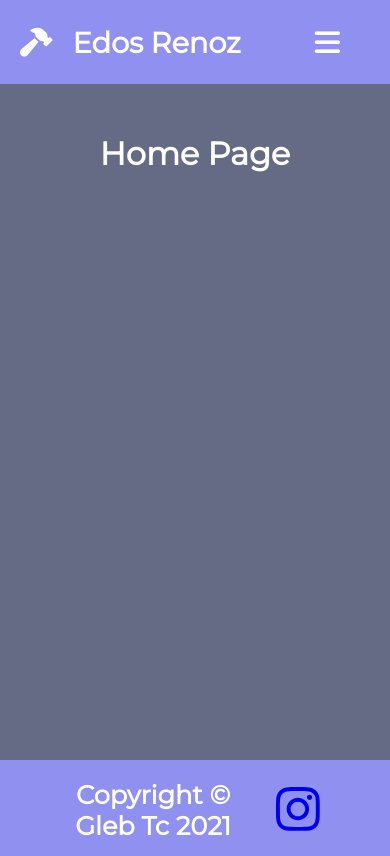
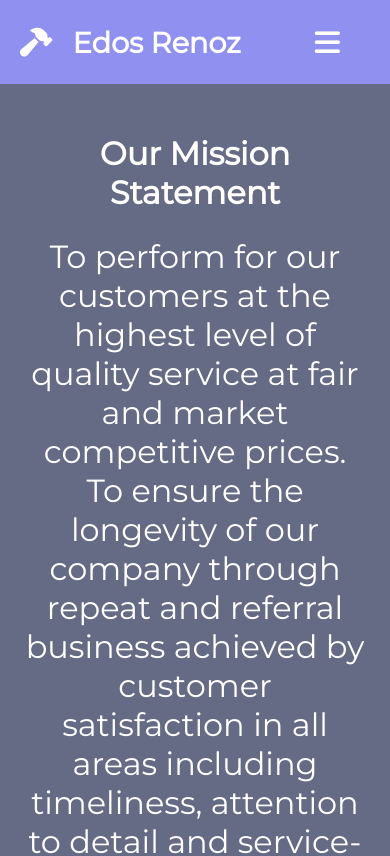
Before and after one commit to GlebTc/Edo-Renoz, a React (Create React App) app: page / in a window 390 px wide. Shown: the top 856 px of the page. Built offline with nearby package versions, Linux system fonts and the light colour scheme.

Commit message:
Added some content and minor styling adjustments

```diff
--- a/src/components/pages/Home.js
+++ b/src/components/pages/Home.js
@@ -3,7 +3,10 @@ import React from 'react'
 const Home = () => {
     return (
         <div className="main__container">
-            <h1>Home Page</h1>
+            <h1>Our Mission Statement</h1>
+            <p>
+                To perform for our customers at the highest level of quality service at fair and market competitive prices.  To ensure the longevity of our company through repeat and referral business achieved by customer satisfaction in all areas including timeliness, attention to detail and service-minded attitudes.  To maintain the highest levels of professionalism, integrity, honesty and fairness in our relationships with our suppliers, subcontractors, professional associates and customers.
+            </p>
         </div>
     )
 }
--- a/src/sass/components/_home.scss
+++ b/src/sass/components/_home.scss
@@ -0,0 +1,3 @@
+.main__container > p {
+    font-size: 2rem;
+}
--- a/src/sass/components/_navbar.scss
+++ b/src/sass/components/_navbar.scss
@@ -72,7 +72,7 @@
     }
 
     .nav__menu.active {
-        background-color: #6668f4;
+        background-color: #585996;
         left: 0;
         opacity: 1;
         transition: all 0.5s ease;
```
